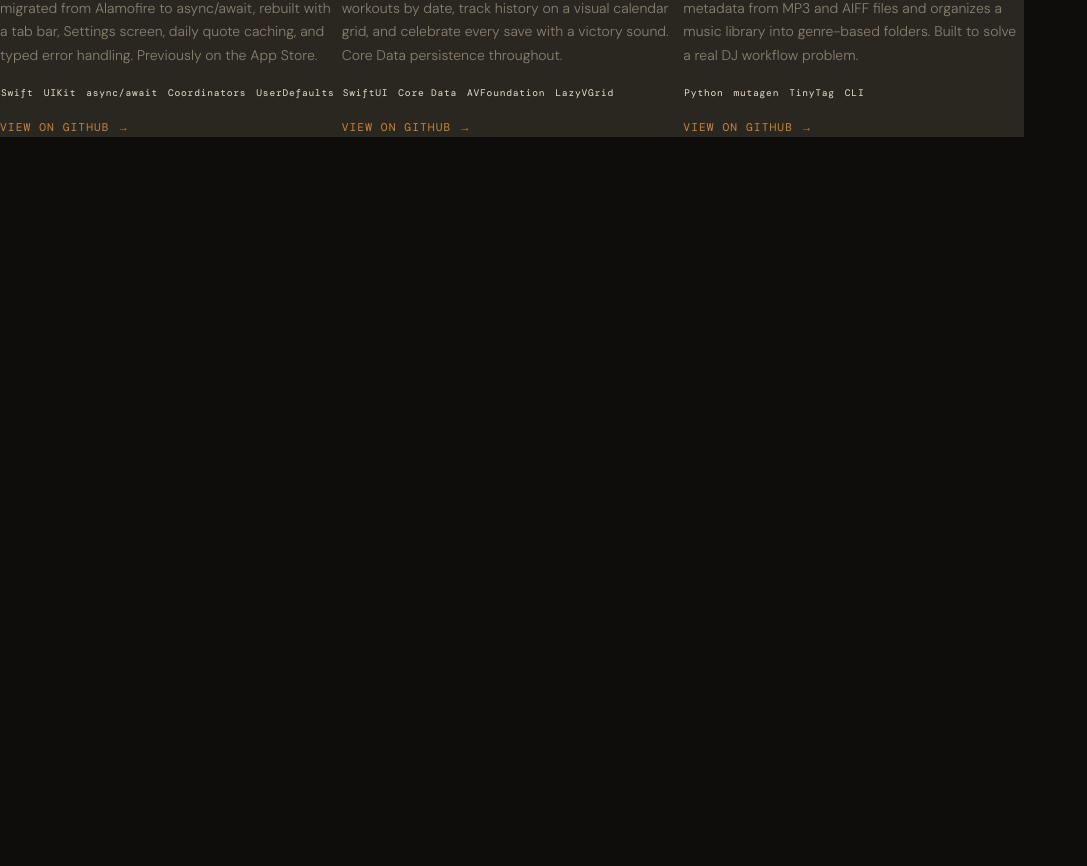
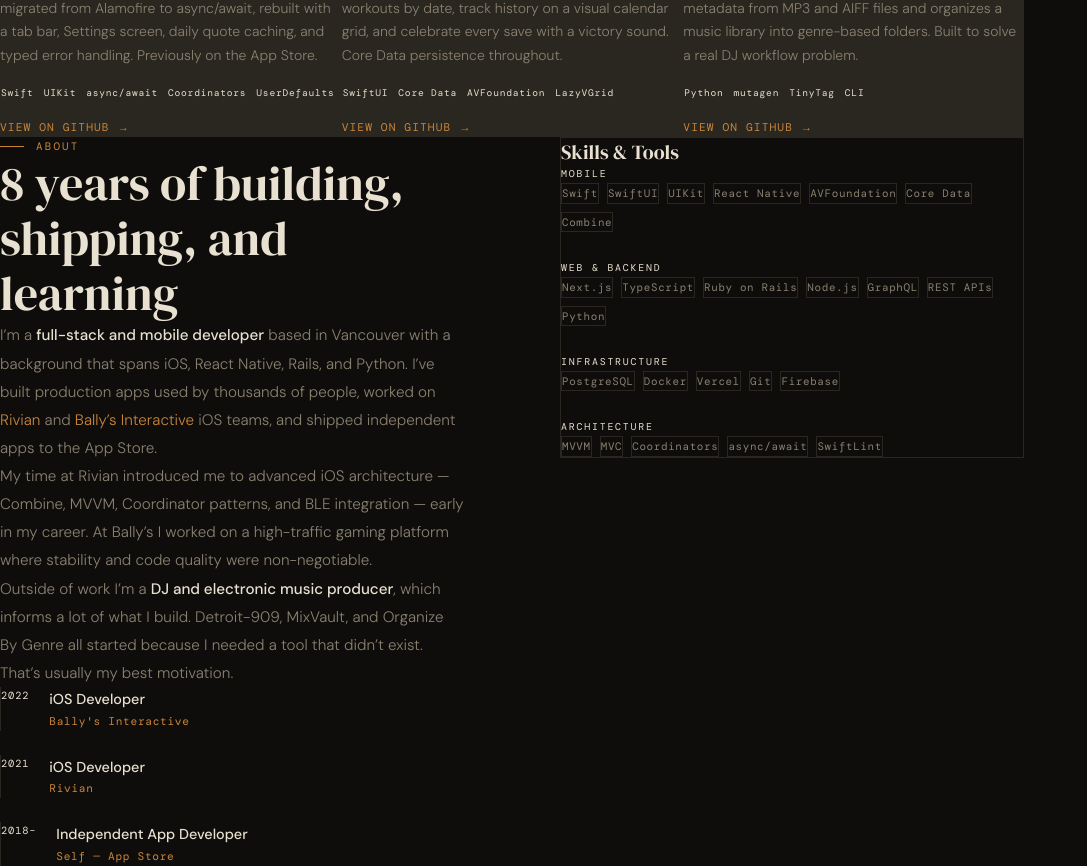
Before and after one commit to mdolancode/portfolio, a Next.js app: page / in a window 1280 px wide. Shown: the part 1252-2118 px from the top of the page, without its empty margins (0-1087 px from the left). Before the commit the page ends 1389 px from the top, so only its background shows below. Built offline with nearby package versions, Linux system fonts and the light colour scheme; a web font is replaced by a local one.

Commit message:
Add About component

```diff
--- a/src/app/page.tsx
+++ b/src/app/page.tsx
@@ -1,6 +1,7 @@
 import Nav from '@/components/Nav'
 import Hero from '@/components/Hero'
 import Projects from '@/components/Projects'
+import About from '@/components/About'
 
 export default function Home() {
   return (
@@ -8,6 +9,7 @@ export default function Home() {
       <Nav />
       <Hero />
       <Projects />
+      <About />
     </main>
   )
 }
--- /dev/null
+++ b/src/components/About.tsx
@@ -0,0 +1,217 @@
+'use client'
+
+import { useEffect, useRef } from 'react'
+
+const experience = [
+  {
+    year: '2022',
+    role: 'iOS Developer',
+    company: "Bally's Interactive",
+  },
+  {
+    year: '2021',
+    role: 'iOS Developer',
+    company: 'Rivian',
+  },
+  {
+    year: '2018–',
+    role: 'Independent App Developer',
+    company: 'Self — App Store',
+  },
+]
+
+const skillGroups = [
+  {
+    label: 'Mobile',
+    skills: ['Swift', 'SwiftUI', 'UIKit', 'React Native', 'AVFoundation', 'Core Data', 'Combine'],
+  },
+  {
+    label: 'Web & Backend',
+    skills: ['Next.js', 'TypeScript', 'Ruby on Rails', 'Node.js', 'GraphQL', 'REST APIs', 'Python'],
+  },
+  {
+    label: 'Infrastructure',
+    skills: ['PostgreSQL', 'Docker', 'Vercel', 'Git', 'Firebase'],
+  },
+  {
+    label: 'Architecture',
+    skills: ['MVVM', 'MVC', 'Coordinators', 'async/await', 'SwiftLint'],
+  },
+]
+
+export default function About() {
+  const leftRef = useRef<HTMLDivElement>(null)
+  const rightRef = useRef<HTMLDivElement>(null)
+
+  useEffect(() => {
+    const els = [leftRef.current, rightRef.current]
+
+    els.forEach((el, i) => {
+      if (!el) return
+      el.style.opacity = '0'
+      el.style.transform = 'translateY(20px)'
+      el.style.transition = 'opacity 0.7s ease, transform 0.7s ease'
+
+      const observer = new IntersectionObserver(
+        ([entry]) => {
+          if (entry.isIntersecting) {
+            setTimeout(() => {
+              el.style.opacity = '1'
+              el.style.transform = 'translateY(0)'
+            }, i * 150)
+            observer.unobserve(el)
+          }
+        },
+        { threshold: 0.1 }
+      )
+      observer.observe(el)
+    })
+  }, [])
+
+  return (
+    <section
+      id="about"
+      className="py-28 px-12"
+      style={{ background: 'var(--color-bg)' }}
+    >
+      <div className="max-w-5xl mx-auto grid grid-cols-1 lg:grid-cols-2 gap-16 lg:gap-24 items-start">
+
+        {/* Left — text + experience */}
+        <div ref={leftRef}>
+          <div className="flex items-center gap-3 mb-10">
+            <span className="block h-px w-6" style={{ background: 'var(--color-amber)' }} />
+            <span
+              className="font-mono text-[0.68rem] tracking-[0.2em] uppercase"
+              style={{ color: 'var(--color-amber)' }}
+            >
+              About
+            </span>
+          </div>
+
+          <h2
+            className="font-serif leading-[1.15] mb-8"
+            style={{
+              fontSize: 'clamp(2rem, 4vw, 3rem)',
+              color: 'var(--color-offwhite)',
+            }}
+          >
+            8 years of building,<br />shipping, and learning
+          </h2>
+
+          <div className="space-y-5 text-[0.95rem] leading-[1.85]" style={{ color: 'var(--color-text-muted)' }}>
+            <p>
+              I&rsquo;m a <strong style={{ color: 'var(--color-text)', fontWeight: 500 }}>full-stack and mobile developer</strong> based
+              in Vancouver with a background that spans iOS, React Native, Rails, and Python. I&rsquo;ve built
+              production apps used by thousands of people, worked on{' '}
+              <em style={{ color: 'var(--color-amber)', fontStyle: 'normal' }}>Rivian</em> and{' '}
+              <em style={{ color: 'var(--color-amber)', fontStyle: 'normal' }}>Bally&rsquo;s Interactive</em> iOS
+              teams, and shipped independent apps to the App Store.
+            </p>
+            <p>
+              My time at Rivian introduced me to advanced iOS architecture &mdash; Combine, MVVM, Coordinator
+              patterns, and BLE integration &mdash; early in my career. At Bally&rsquo;s I worked on a
+              high-traffic gaming platform where stability and code quality were non-negotiable.
+            </p>
+            <p>
+              Outside of work I&rsquo;m a <strong style={{ color: 'var(--color-text)', fontWeight: 500 }}>DJ and electronic music producer</strong>,
+              which informs a lot of what I build. Detroit-909, MixVault, and Organize By Genre all started
+              because I needed a tool that didn&rsquo;t exist. That&rsquo;s usually my best motivation.
+            </p>
+          </div>
+
+          {/* Experience list */}
+          <div className="mt-10 flex flex-col gap-6">
+            {experience.map((exp) => (
+              <div
+                key={exp.company}
+                className="group grid gap-x-5 pl-4 transition-colors duration-200"
+                style={{
+                  gridTemplateColumns: 'auto 1fr',
+                  borderLeft: '1px solid var(--color-border)',
+                }}
+                onMouseEnter={(e) => {
+                  e.currentTarget.style.borderLeftColor = 'var(--color-amber)'
+                }}
+                onMouseLeave={(e) => {
+                  e.currentTarget.style.borderLeftColor = 'var(--color-border)'
+                }}
+              >
+                <div
+                  className="font-mono text-[0.65rem] tracking-[0.08em] pt-0.5"
+                  style={{ color: 'var(--color-text-dim)' }}
+                >
+                  {exp.year}
+                </div>
+                <div>
+                  <div className="text-[0.9rem] font-medium" style={{ color: 'var(--color-text)' }}>
+                    {exp.role}
+                  </div>
+                  <div
+                    className="font-mono text-[0.7rem] tracking-[0.06em] mt-0.5"
+                    style={{ color: 'var(--color-amber)' }}
+                  >
+                    {exp.company}
+                  </div>
+                </div>
+              </div>
+            ))}
+          </div>
+        </div>
+
+        {/* Right — skills panel */}
+        <div
+          ref={rightRef}
+          className="p-8"
+          style={{
+            background: 'var(--color-surface)',
+            border: '1px solid var(--color-border)',
+          }}
+        >
+          <h3
+            className="font-serif text-xl mb-7"
+            style={{ color: 'var(--color-offwhite)' }}
+          >
+            Skills &amp; Tools
+          </h3>
+
+          <div className="flex flex-col gap-7">
+            {skillGroups.map((group) => (
+              <div key={group.label}>
+                <div
+                  className="font-mono text-[0.62rem] tracking-[0.18em] uppercase mb-3"
+                  style={{ color: 'var(--color-text-dim)' }}
+                >
+                  {group.label}
+                </div>
+                <div className="flex flex-wrap gap-2">
+                  {group.skills.map((skill) => (
+                    <span
+                      key={skill}
+                      className="font-mono text-[0.68rem] tracking-[0.06em] px-3 py-1 transition-colors duration-200 cursor-default"
+                      style={{
+                        color: 'var(--color-text-muted)',
+                        border: '1px solid var(--color-border)',
+                        background: 'var(--color-bg)',
+                      }}
+                      onMouseEnter={(e) => {
+                        e.currentTarget.style.borderColor = 'var(--color-amber)'
+                        e.currentTarget.style.color = 'var(--color-amber)'
+                      }}
+                      onMouseLeave={(e) => {
+                        e.currentTarget.style.borderColor = 'var(--color-border)'
+                        e.currentTarget.style.color = 'var(--color-text-muted)'
+                      }}
+                    >
+                      {skill}
+                    </span>
+                  ))}
+                </div>
+              </div>
+            ))}
+          </div>
+        </div>
+
+      </div>
+    </section>
+  )
+}
```
